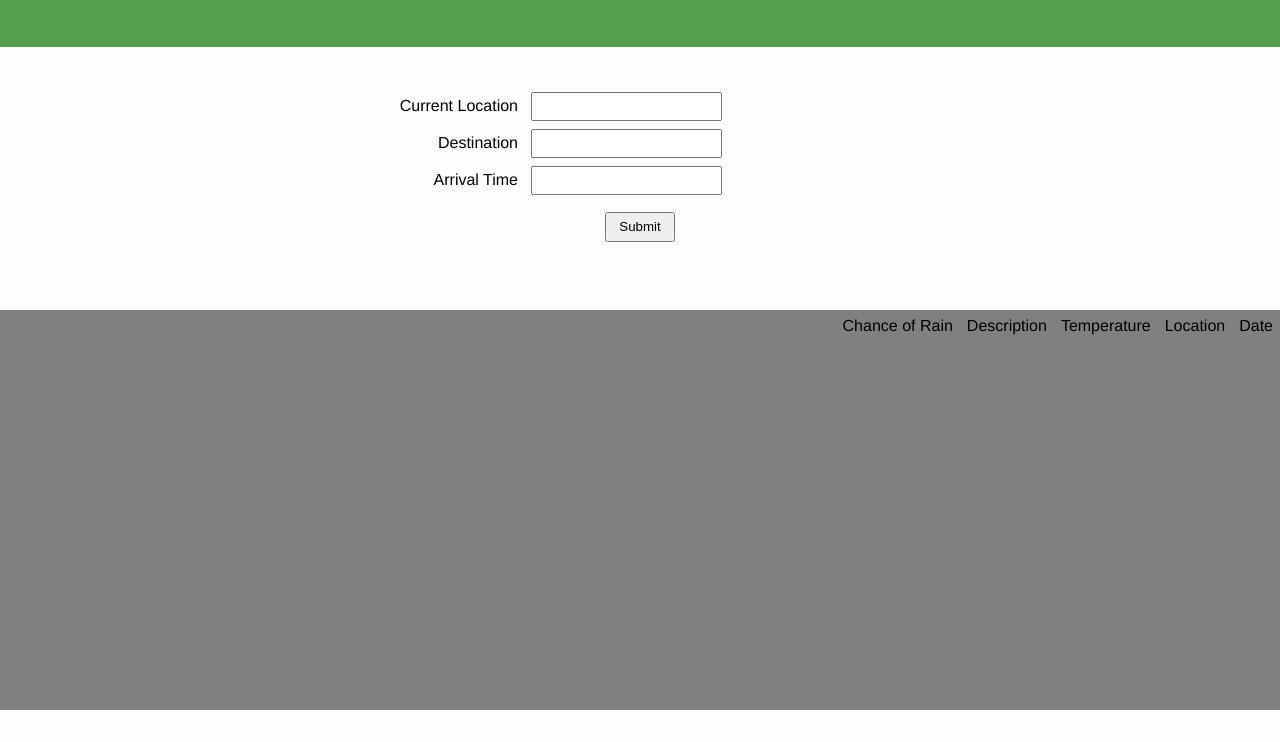
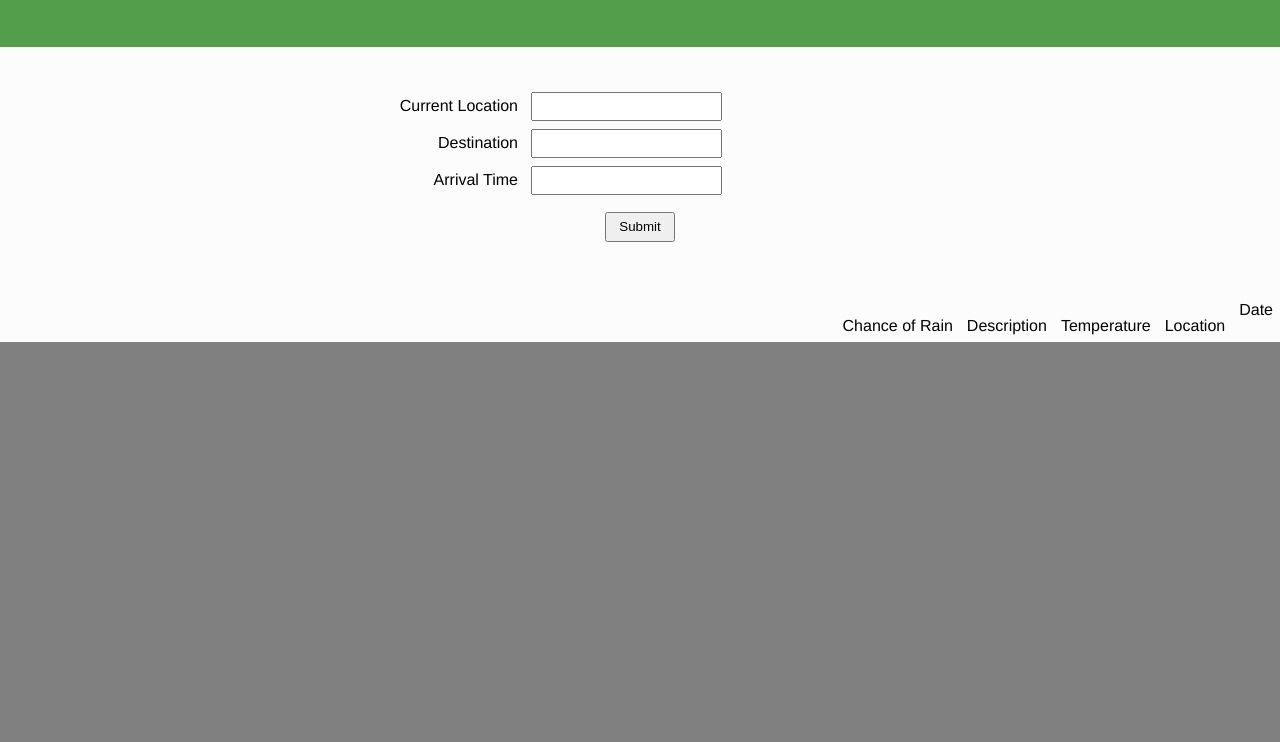
Before and after one commit to CarsonMThrift/Boilermake2017, a website: page index.html in a window 1280 px wide. Shown: the part 196-938 px from the top of the page. Before the commit the page ends 906 px from the top, so only its background shows below. Drawn offline with nearby package versions, Linux system fonts and the light colour scheme; some packages are replaced by stand-ins of ours.

Commit message:
overflow auto bitch

```diff
--- a/index.css
+++ b/index.css
@@ -38,6 +38,10 @@ label {
     float: right;
 }
 
+#weather {
+    overflow: auto;
+}
+
 table {
     padding: 0;
     margin: 0;
```
